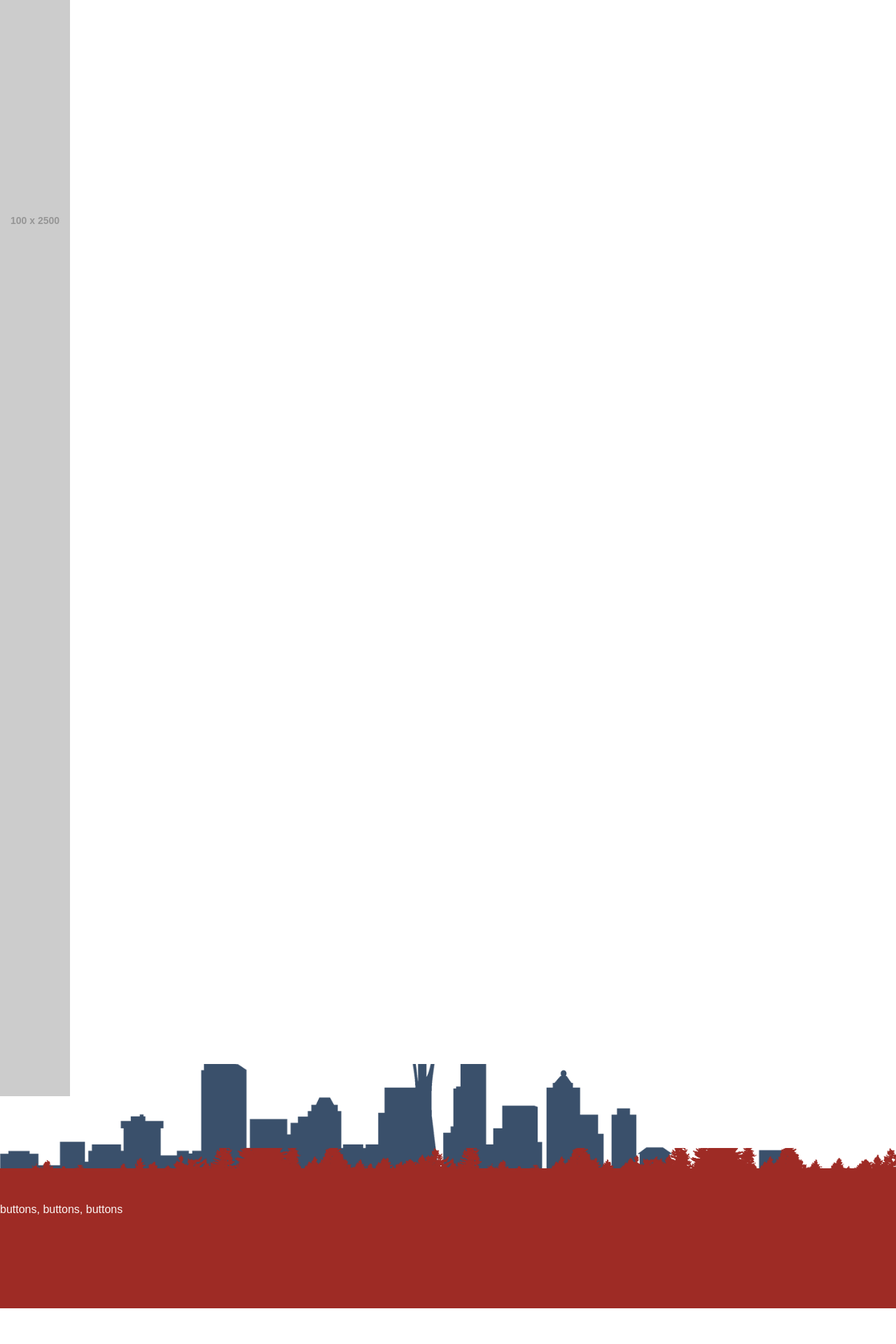
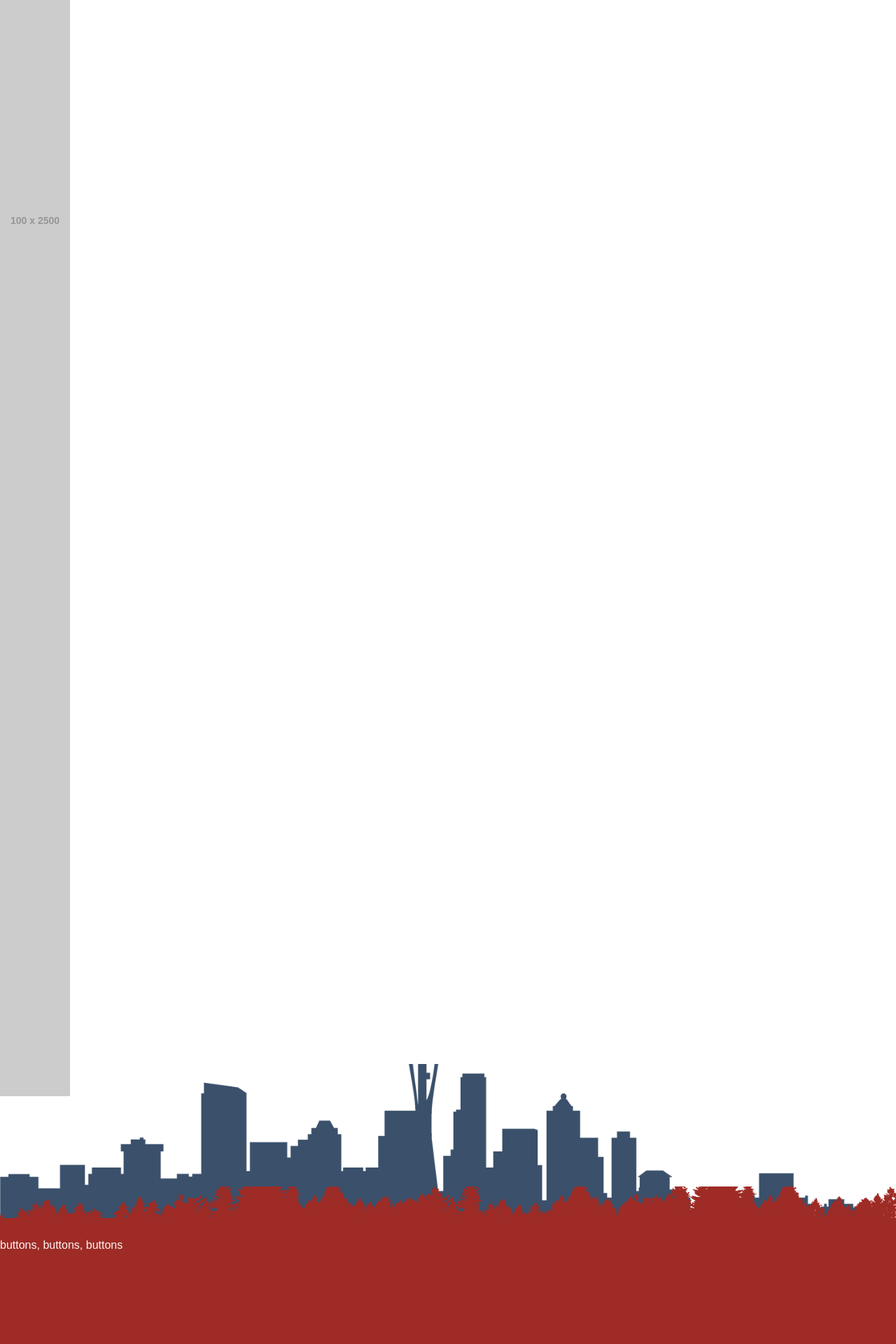
Before and after one commit to CRB4refugees/CoalitionForRefugees, a Jekyll site: the page built from index.md, in a window 1280 px wide. Shown: the part 1539-3459 px from the top of the page at 70% size. Built offline with Jekyll 4.4.1, drawn with Linux system fonts in a browser that asks for light colours; nearby versions of some CDN libraries; before the commit the page ends 3408 px from its top, so only the background shows below that.

Commit message:
Added responsiveness to tablet and desktop footer, including a small hack for extra massive screens.

```diff
--- a/styles/scss-imports/_footer.scss
+++ b/styles/scss-imports/_footer.scss
@@ -67,25 +67,6 @@
       height: 150px;
     }
 
-
-
-
-
-
-
-
-
-
-
-
-
-
-
-
-
-
-
-
   }
 
 
@@ -94,10 +75,19 @@
 @media only screen
   and (min-device-width: 768px) {
     #seattle-skyline {
+      min-height: 250px;
 
     }
     #forest-skyline {
-      top: 70px;
+      top: 125px;
+    }
+
+    #footer-touchup {
+      top: 170px;
+    }
+
+    .footer-flex-cont {
+      top: 200px;
     }
   }
 
@@ -106,9 +96,34 @@
 @media only screen
     and (min-device-width: 1024px) {
       #seattle-skyline {
+        min-height: 425px;
 
       }
       #forest-skyline {
+        min-height: 250px;
+        top: 175px;
+      }
 
+      #footer-touchup {
+        top: 350px;
+        height: 175px
+      }
+
+      .footer-flex-cont {
+        top: 400px;
       }
     }
+
+
+    @media only screen
+        and (min-device-width: 1400px) {
+
+      #seattle-skyline {
+        display: none;
+      }
+
+      .footer-flex-cont {
+        height: 500px;
+      }
+
+    }
```
